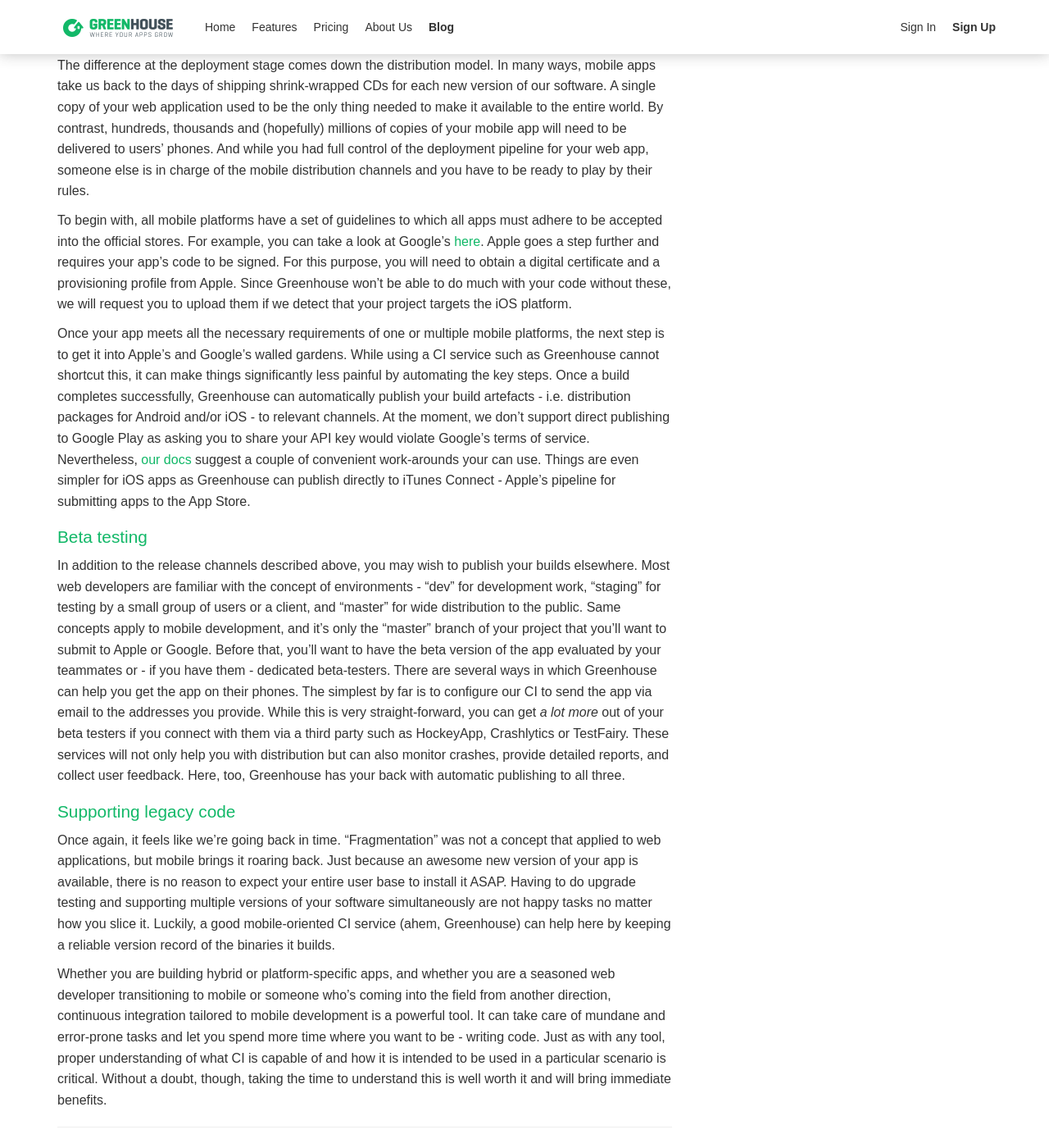
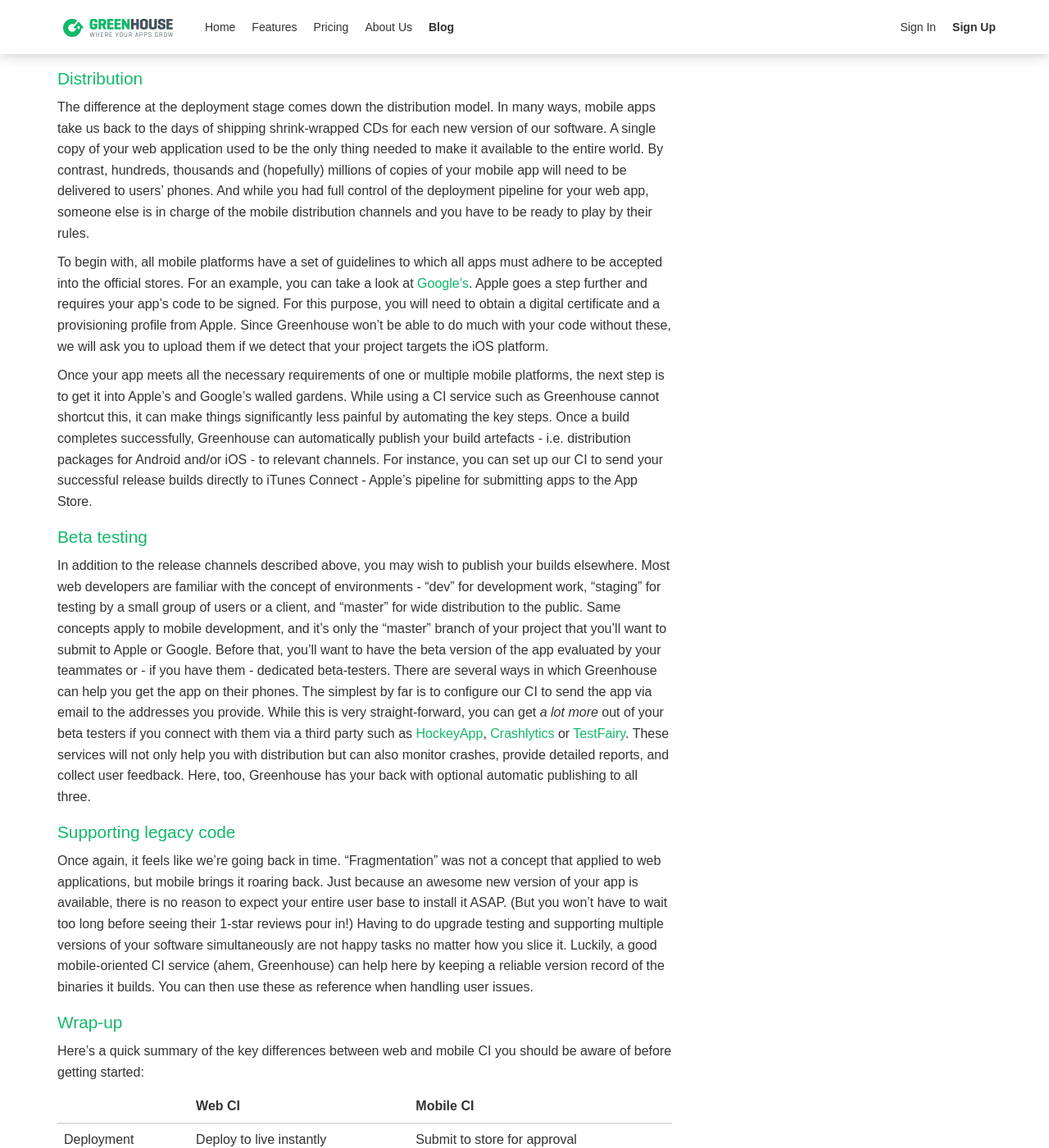
Before and after one commit to GreenhouseCI/blog.greenhouseci.com, a Jekyll site: the page built from _posts/2016-04-15-ci-for-mobile-vs-web.md, in a window 1280 px wide and 1400 px high, scrolled down 812 px. Shown: the whole window at 82% size. Built offline with Jekyll 4.4.1, drawn with Linux system fonts in a browser that asks for light colours; nearby versions of some CDN libraries; comment, search, counter and statistics services are not loaded; some of the changed text lies outside the part shown.

Commit message:
Edits to ci-for-mobile-vs-web article

```diff
--- a/_posts/2016-04-15-ci-for-mobile-vs-web.md
+++ b/_posts/2016-04-15-ci-for-mobile-vs-web.md
@@ -32,13 +32,17 @@
 ## Laying the foundation
 
 When developing mobile applications, you can - nay, should - check the code into
-a version control system, make use of repository hosting such as GitHub or
-Bitbucket, and write a variety of tests. These foundational building blocks of
+a version control system, make use of remote repository hosting, and write a
+variety of tests. These foundational building blocks of
 continuous integration are well familiar to web developers with CI experience. The next step
 is to choose a CI service and set it up so that each push to the remote repo
-triggers an application build. At Greenhouse, this process is quick and
-painless and requires the minimum of hands-on effort, as you can see from [our
-docs](http://docs.greenhouseci.com/docs).
+triggers an application build. Our strong opinion, borne from [years of first-hand
+experience]({% post_url 2016-04-05-how-it-started %}), is that choosing a CI
+solution _decicated to mobile development_ is essential for developer happiness.
+If you choose Greenhouse as your CI service, you'll find the setup process to be
+quick and painless and to require the minimum of hands-on effort. (And if you do
+get stuck along the way, [our docs](http://docs.greenhouseci.com/docs) will
+guide you through.)
 
 So far, the mobile CI workflow mirrors that of web development: you write some code,
 commit, push, then watch the CI service fetch your repo, install dependencies,
@@ -59,12 +63,12 @@
 charge of the mobile distribution channels and you have to be ready to play by their rules.
 
 To begin with, all mobile platforms have a set of guidelines to which all apps
-must adhere to be accepted into the official stores. For example, you can take a
-look at Google's [here](http://developer.android.com/distribute/essentials/quality/core.html).
+must adhere to be accepted into the official stores. For an example, you can take a
+look at [Google's](http://developer.android.com/distribute/essentials/quality/core.html).
 Apple goes a step further and requires your app's code to be signed. For this
 purpose, you will need to obtain a digital certificate and a provisioning
 profile from Apple. Since Greenhouse won't be able to do much with your code
-without these, we will request you to upload them if we detect that your project
+without these, we will ask you to upload them if we detect that your project
 targets the iOS platform.
 
 Once your app meets all the necessary requirements of one or multiple mobile
@@ -73,12 +77,9 @@
 things significantly less painful by automating the
 key steps. Once a build completes successfully, Greenhouse can automatically
 publish your build artefacts - i.e. distribution packages for Android and/or iOS - to
-relevant channels. At the moment, we don't support direct publishing to Google
-Play as asking you to share your API key would violate Google's terms of
-service. Nevertheless, [our docs](http://docs.greenhouseci.com/docs/google-play)
-suggest a couple of convenient work-arounds your can use. Things are even
-simpler for iOS apps as Greenhouse can publish directly to iTunes Connect -
-Apple's pipeline for submitting apps to the App Store.
+relevant channels. For instance, you can set up our CI to send your
+successful release builds directly to iTunes Connect - Apple's pipeline for
+submitting apps to the App Store.
 
 ## Beta testing
 
@@ -93,40 +94,68 @@
 can help you get the app on their phones. The simplest by far is to configure
 our CI to send the app via email to the addresses you provide. While this is
 very straight-forward, you can get _a lot more_ out of your beta testers if you
-connect with them via a third party such as HockeyApp, Crashlytics or TestFairy.
+connect with them via a third party such as [HockeyApp](http://hockeyapp.net/),
+[Crashlytics](http://try.crashlytics.com/) or [TestFairy](http://testfairy.com/).
 These services will not only help you with distribution but can also monitor
 crashes, provide detailed reports, and collect user feedback. Here, too,
-Greenhouse has your back with automatic publishing to all three.
+Greenhouse has your back with optional automatic publishing to all three.
 
 ## Supporting legacy code
 
 Once again, it feels like we're going back in time. "Fragmentation" was not a concept that
 applied to web applications, but mobile brings it roaring back. Just because an
 awesome new version of your app is available, there is no reason to expect your entire user
-base to install it ASAP. Having to do upgrade testing and supporting multiple
+base to install it ASAP. (But you won't have to wait too long before seeing
+their 1-star reviews pour in!) Having to do upgrade testing and supporting multiple
 versions of your software simultaneously are not happy tasks no matter how you
 slice it. Luckily, a good mobile-oriented CI service (ahem, Greenhouse) can help
-here by keeping a reliable version record of the binaries it builds.
+here by keeping a reliable version record of the binaries it builds. You can
+then use these as reference when handling user issues.
+
+## Wrap-up
+
+Here's a quick summary of the key differences between web and mobile CI you
+should be aware of before getting started:
+
+<table class="table">
+  <thead>
+    <tr>
+      <th></th>
+      <th>Web CI</th>
+      <th>Mobile CI</th>
+    </tr>
+  </thead>
+  <tbody>
+    <tr>
+      <td rowspan="2">Deployment</td>
+      <td>Deploy to live instantly</td>
+      <td>Submit to store for approval</td>
+    </tr>
+    <tr>
+      <td>No code signing</td>
+      <td>May need to upload certificates to CI</td>
+    </tr>
+    <tr>
+      <td>Beta testing</td>
+      <td>Deploy to staging and invite users</td>
+      <td>Distribute build via e-mail or 3<sup>rd</sup> party</td>
+    </tr>
+    <tr>
+      <td>Legacy version support</td>
+      <td>N/A: newest version instantly available for all</td>
+      <td>Use CI to keep track of binaries versions for reference</td>
+    </tr>
+  </tbody>
+</table>
 
 
-Whether you are building hybrid or platform-specific apps, and whether you are a
-seasoned web developer transitioning to mobile or someone who's coming into the
-field from another direction, continuous integration tailored to mobile
-development is a powerful tool. It can take care of mundane and error-prone
-tasks and let you spend more time where you want to be - writing code. Just as
-with any tool, proper understanding of what CI is capable of and how it is
-intended to be used in a particular scenario is critical. Without a doubt,
-though, taking the time to understand this is well worth it and will bring
-immediate benefits.
-
--------------
-
-
-The difference at the deployment stage comes down to the fact that as a
-developer you have no direct access to the main distribution channels for your
-app. To make your web application available to the world, all you needed to do was rent
-some webserver space from the likes of Amazon or Digital Ocean. If you paid the
-bills, you got the keys to your little piece of the internet and were free to
-deploy at will. Not so with mobile. To get the latest version of your code onto
-users' phones, you first need to get your app into the walled gardens of Apple,
-Google and Microsoft.
+No matter what kinds of mobile apps you are building and what your background
+is, you will doubtless find that a continuous integration service tailored to
+mobile development is a powerful tool. It can take care of mundane and error-prone
+tasks and let you spend more time doing what you love - writing code. As with
+any tool, proper understanding of how CI works within a particular setup is
+critical to getting the most out of it without undue effort and frustration.
+We hope you'll take a few minutes to get acquainted with Greenhouse, discover
+how well it can fit into your mobile development workflow, and take it for a
+spin with a two-week trial. And don't hesitate to reach out to our support team with
+any questions that may come up.
```
